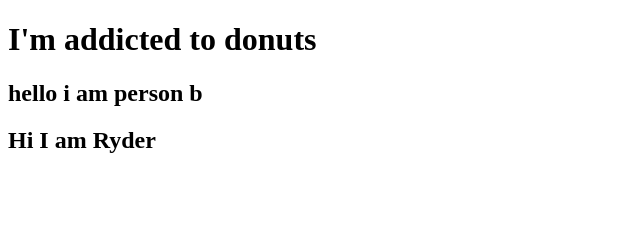
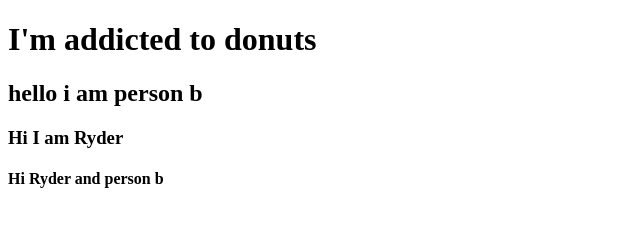
Before and after one commit to dhysdrn/donut, a plain HTML site: page index.html in a window 1280 px wide. Shown: the whole page, without its empty margins (0-640 px from the left). Drawn offline with Linux system fonts and the light colour scheme.

Commit message:
Added h4 tag

```diff
--- a/index.html
+++ b/index.html
@@ -6,7 +6,8 @@
 </head>
 <body>
     <h1>I'm addicted to donuts</h1>
-<h2>hello i am person b</h2>
-<h2>Hi I am Ryder</h2>
+    <h2>hello i am person b</h2>
+    <h3>Hi I am Ryder</h3>
+    <h4>Hi Ryder and person b</h4>
 </body>
 </html>
```
